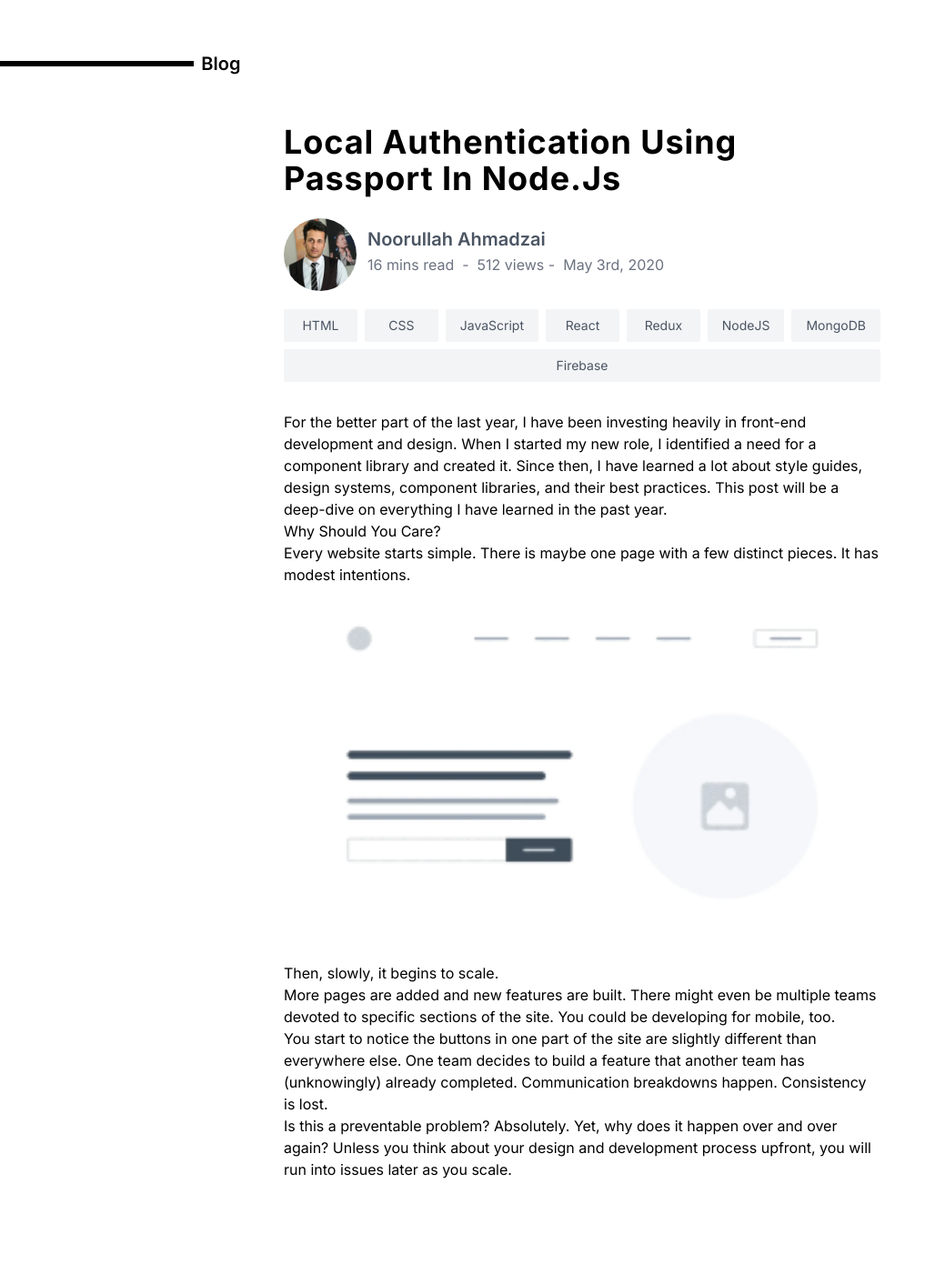
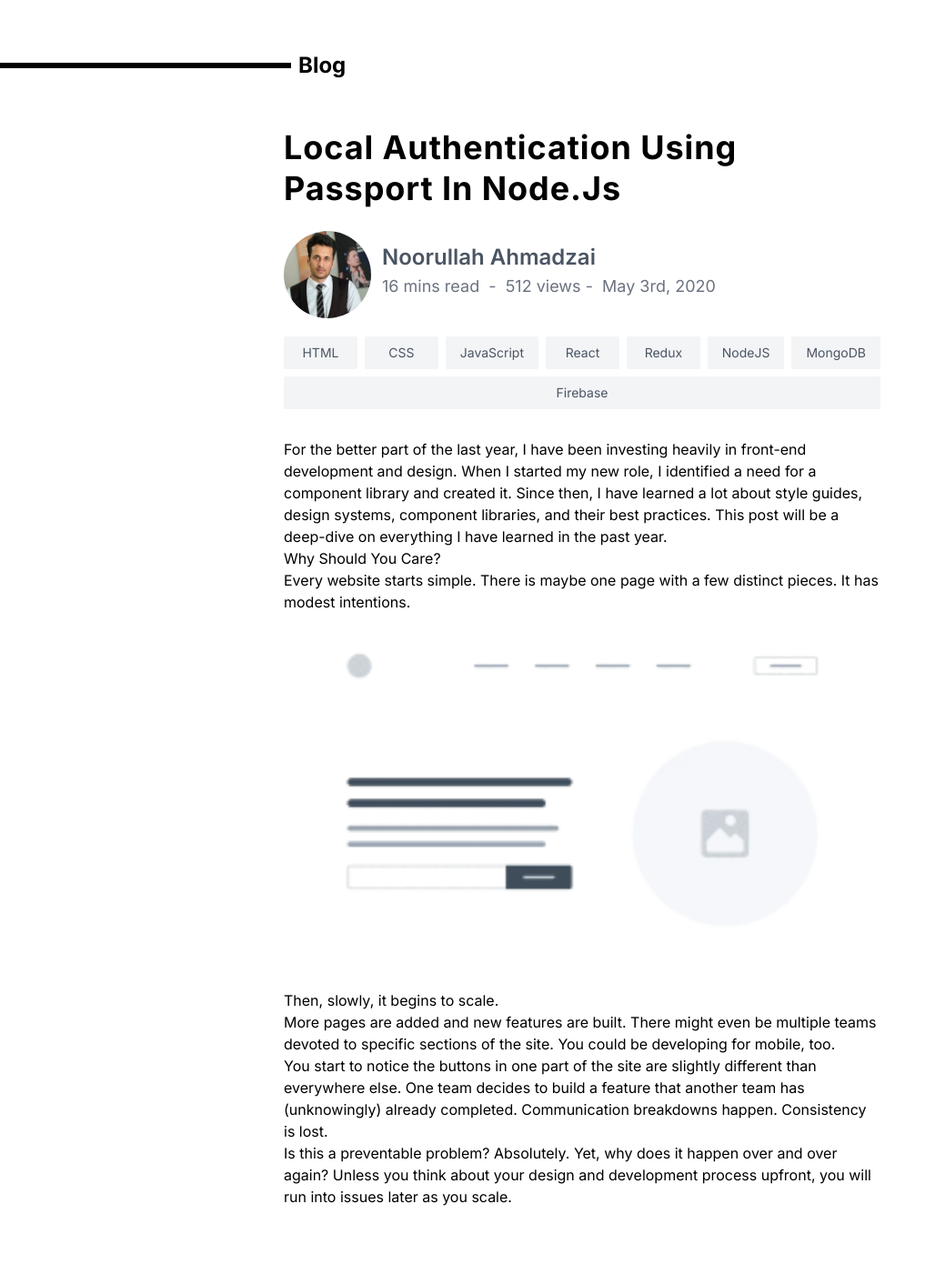
Before and after one commit to noor-codes/noorullah.dev, a Next.js app: page /blog/article in a window 1280 px wide. Shown: the part 40-1441 px from the top of the page at 91% size, without its empty margins (0-1028 px from the left). Built offline with nearby package versions, Linux system fonts and the light colour scheme; what @tailwindcss/typography would draw is missing.

Commit message:
article wrapping up

```diff
--- a/components/PageSection.jsx
+++ b/components/PageSection.jsx
@@ -1,7 +1,9 @@
 const PageSection = ({ name }) => (
   <div className="flex items-center pt-14 md:pt-24">
-    <div className="h-1 md:h-1.5 bg-black w-32 mr-2 xs:w-40 md:w-44 xl:h-1.5 xl:w-2/12">&nbsp;</div>
-    <div className="font-sans font-semibold leading-5 md:text-xl md:font-semibold">{name}</div>
+    <div className="h-1 md:h-1.5 bg-black w-32 mr-2 xs:w-40 md:w-44 lg:h-1.5 lg:w-3/12">&nbsp;</div>
+    <div className="font-sans font-semibold leading-5 md:text-xl md:font-semibold lg:text-2xl lg:font-bold">
+      {name}
+    </div>
   </div>
 )
 
--- a/components/Sharing.jsx
+++ b/components/Sharing.jsx
@@ -1,18 +1,18 @@
 const Sharing = () => (
   <div className="flex items-center justify-between mt-16 xl:pt-10">
     <div className="flex items-center">
-      <div className="h-1.5 bg-black w-20 xs:w-24 mr-2 md:h-2 md:w-32 xl:w-60">&nbsp;</div>
-      <div className="font-sans font-semibold tracking-wider text-sm leading-5 uppercase md:font-bold xl:text-lg">
+      <div className="h-1.5 bg-black w-20 xs:w-24 mr-2 md:h-2 md:w-32 lg:w-52">&nbsp;</div>
+      <div className="font-sans font-semibold tracking-wider text-sm leading-5 uppercase md:font-bold lg:text-xl">
         Sharing is Caring
       </div>
     </div>
 
-    <div className="flex flex-col pr-8 space-y-2 xs:flex-row xs:space-y-0 xs:space-x-3 md:pr-28 xl:pr-52 xl:space-x-4">
+    <div className="flex flex-col pr-8 space-y-2 xs:flex-row xs:space-y-0 xs:space-x-3 md:pr-28 lg:pr-52 lg:space-x-4">
       <a href="#" rel="noreferrer" target="_blank">
         <img
           src="/icons/social/black/twitter-icon.svg"
           alt="Twitter"
-          className="h-8 md:h-9 xl:h-10"
+          className="h-8 md:h-9 lg:h-10"
         />
       </a>
 
@@ -20,7 +20,7 @@ const Sharing = () => (
         <img
           src="/icons/social/black/linkedin-icon.svg"
           alt="Linkedin"
-          className="h-8 md:h-9 xl:h-10"
+          className="h-8 md:h-9 lg:h-10"
         />
       </a>
 
@@ -28,7 +28,7 @@ const Sharing = () => (
         <img
           src="/icons/social/black/facebook-icon.svg"
           alt="Facebook"
-          className="h-8 md:h-9 xl:h-10"
+          className="h-8 md:h-9 lg:h-10"
         />
       </a>
     </div>
--- a/pages/blog/article/index.jsx
+++ b/pages/blog/article/index.jsx
@@ -8,22 +8,22 @@ const Blog = () => (
     <div className="container min-w-xs mx-auto px-6 sm:px-10 md:max-w-2xl xl:max-w-3xl">
       <main className="xs:px-4 mx-auto md:pt-5">
         <article className="mt-8 mb-4">
-          <h1 className="font-bold leading-tight text-2xl tracking-wide capitalize md:text-4xl">
+          <h1 className="font-bold leading-tight text-2xl tracking-wide capitalize md:text-4xl lg:leading-tight">
             Local Authentication Using Passport in Node.js
           </h1>
         </article>
 
         <div className="flex items-center font-sans">
           <img
-            className="rounded-full h-16 w-16 xs:h-16 xs:w-16 mr-3 mt-2 md:h-20 md:w-20"
+            className="rounded-full h-16 w-16 xs:h-16 xs:w-16 mr-3 mt-2 md:h-20 md:w-20 lg:h-24 lg:w-24"
             src="/img/profile.jpg"
             alt="Noorullah Ahmadzai"
           />
           <div>
-            <h2 className="text-md font-semibold text-gray-600 tacking-wide xs:text-lg md:text-xl">
+            <h2 className="text-md font-semibold text-gray-600 tacking-wide xs:text-lg md:text-xl lg:text-2xl">
               Noorullah Ahmadzai
             </h2>
-            <p className="flex flex-wrap text-xs mt-0.5 text-gray-500 xs:text-sm md:text-base">
+            <p className="flex flex-wrap text-xs mt-0.5 text-gray-500 xs:text-sm md:text-base lg:text-lg">
               <span>16 mins read&nbsp; - &nbsp; </span> <span> 512 views - &nbsp;</span>
               <span>May 3rd, 2020</span>
             </p>
```
